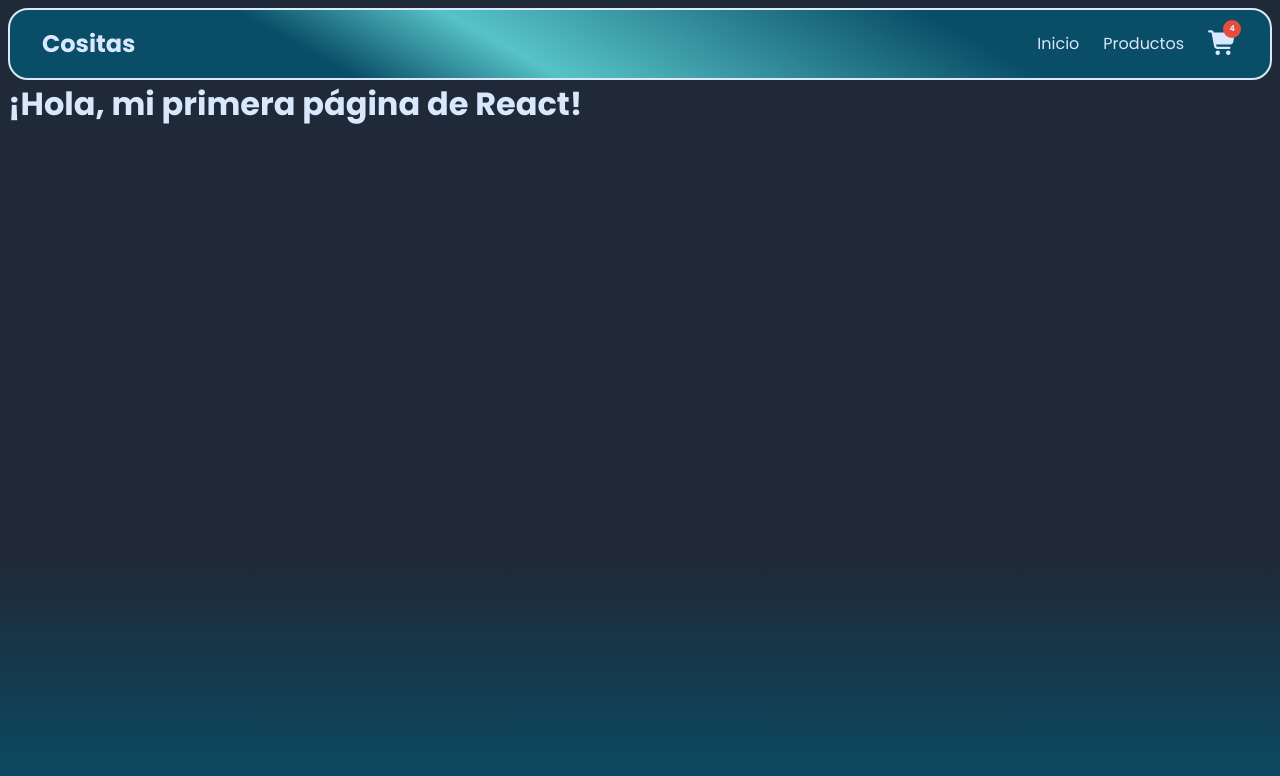
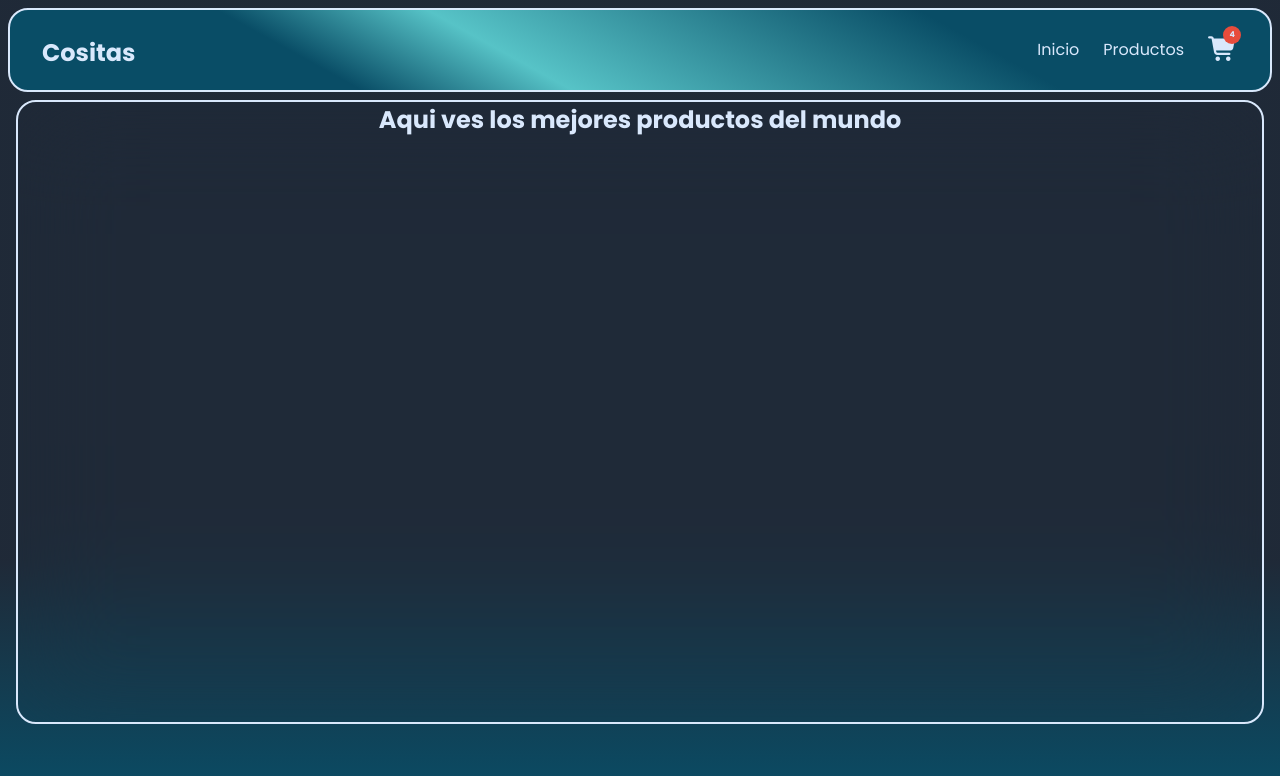
Before and after one commit to davdatadev/Items-commerce, a React (Vite) app: page / in a window 1280 px wide. Shown: the top 776 px of the page. Built offline with nearby package versions, Linux system fonts and the light colour scheme; a web font is replaced by a local one.

Commit message:
Añadir ItemListContainer y estilos, actualizar Navbar, y eliminar componente Productos

```diff
--- a/src/App.jsx
+++ b/src/App.jsx
@@ -5,12 +5,13 @@
 import './App.css'
 // Componentes
 import Navbar from './components/Navbar'
+import ItemListContainer from './components/ItemListContainer';
 
 function App() {
   return(
     <>
       <Navbar />
-      <h1>¡Hola, mi primera página de React!</h1>
+      <ItemListContainer />
     </>
   );
 }
--- /dev/null
+++ b/src/ItemListContainer.css
@@ -0,0 +1,9 @@
+.items-list-container {
+    display: flex;
+    margin: var(--spacing-sm);
+    height: calc(80vh - var(--spacing-sm) - var(--spacing-sm));
+    border: solid 2px var(--text-color);
+    border-radius: 20px;
+    justify-content: center;
+    backdrop-filter: blur(50px);
+}
--- a/src/Navbar.css
+++ b/src/Navbar.css
@@ -37,6 +37,12 @@
 .nav-menu a {
   text-decoration: none;
   color: var(--text-color);
+  transition: background-color 0.3s, color 0.3s;
+}
+
+.nav-menu :hover {
+  color: var(--primary-color);
+  background-color: var(--text-dark-color);
 }
 
 .CartWidget-container {
--- /dev/null
+++ b/src/components/ItemListContainer.jsx
@@ -0,0 +1,11 @@
+import '../ItemListContainer.css'
+
+function ItemListContainer () {
+    return (
+        <div className="items-list-container">
+            <h2 className='title-container'>Aqui ves los mejores productos del mundo</h2>
+        </div>
+    )
+}
+
+export default ItemListContainer
--- a/src/components/Navbar.jsx
+++ b/src/components/Navbar.jsx
@@ -4,7 +4,7 @@ import CartWidget from './CartWidget'
 function Navbar () {
     return (
         <header className="navbar-container">
-            <a href="#" className="logo">Cositas</a>
+            <h1><a href="#" className="logo">Cositas</a></h1>
             <nav className='navbar'>
                 <ul className="nav-menu">
                     <li><a href="#">Inicio</a></li>
```
Also changed, not shown: src/components/Productos.jsx (deleted, +0 -7 lines).
